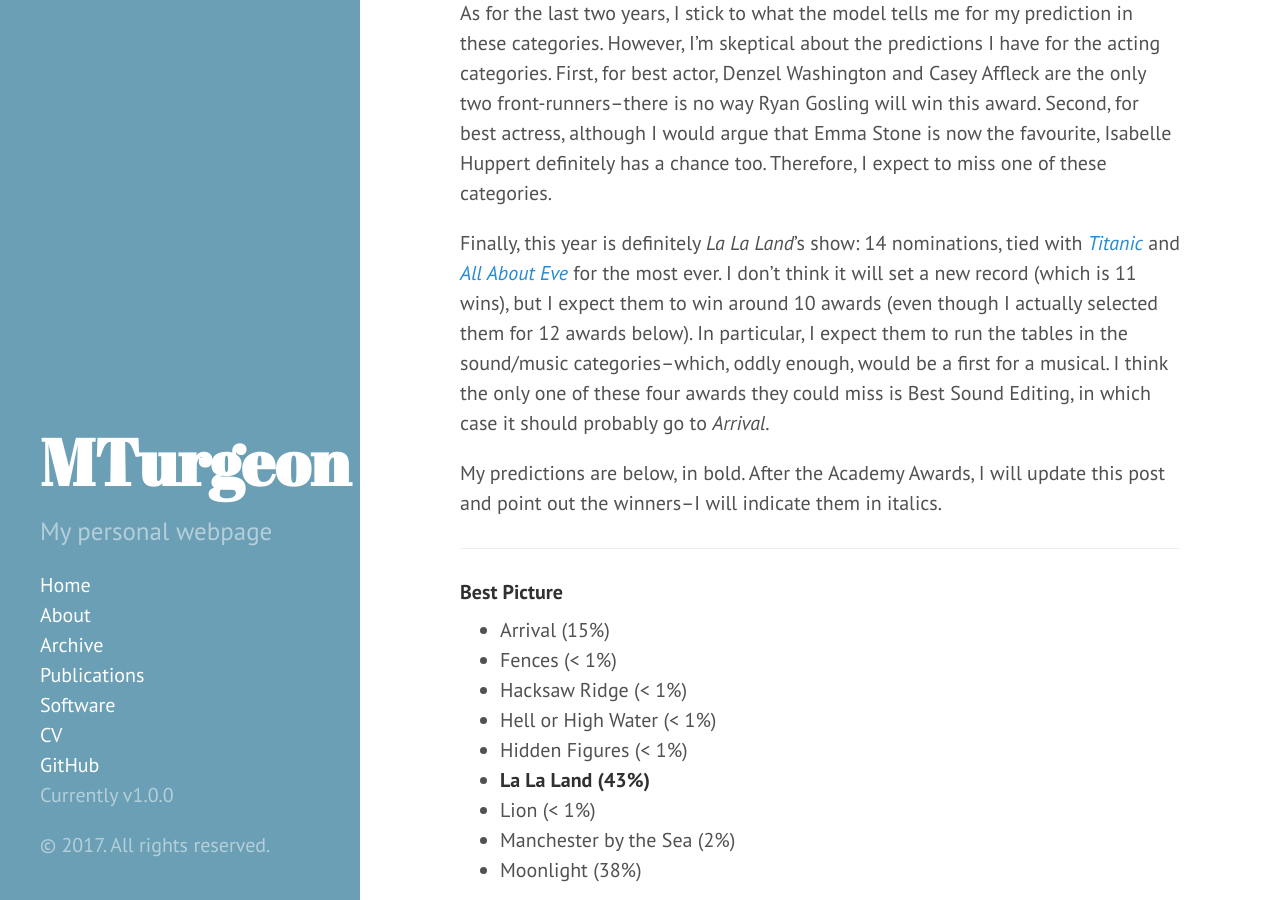
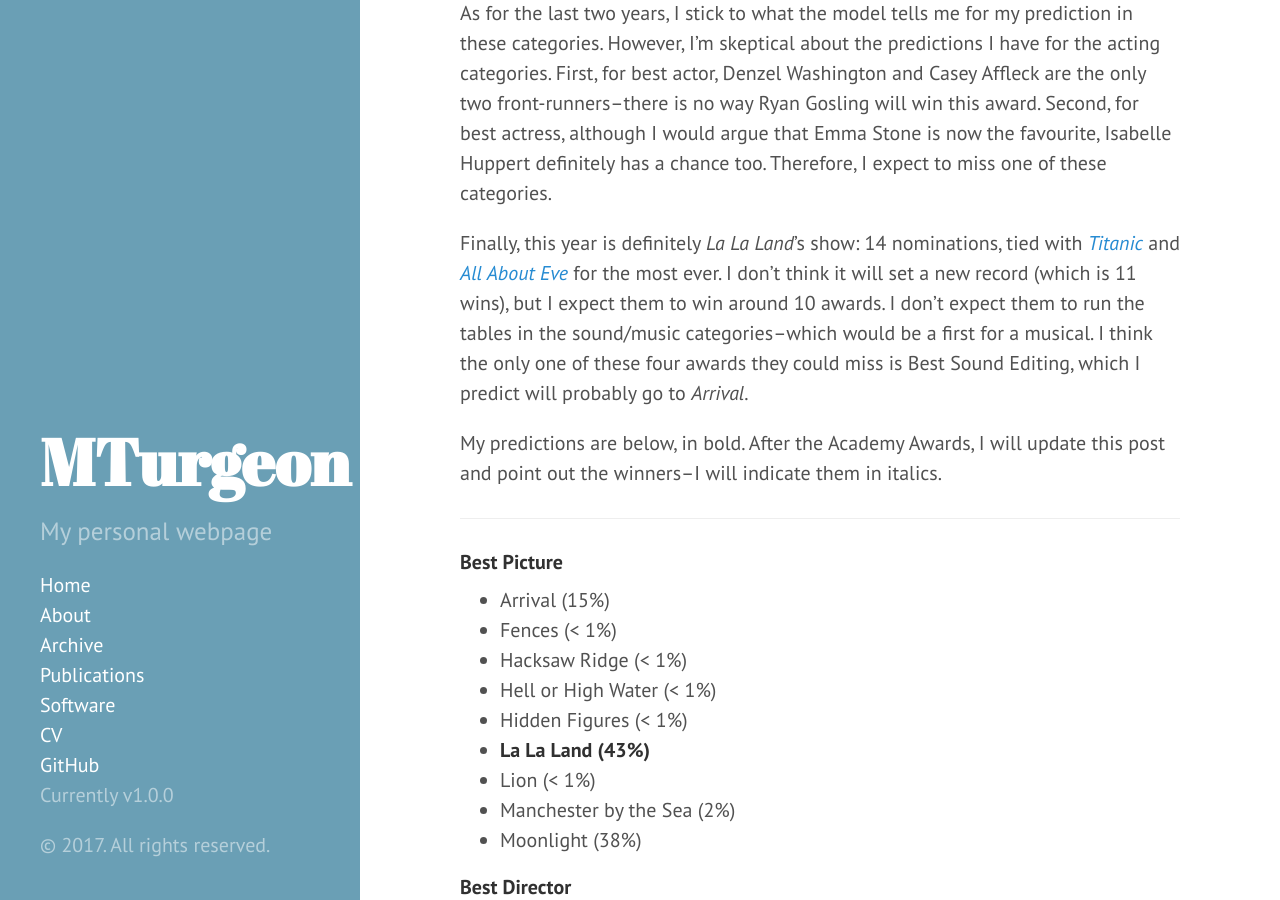
Before and after one commit to turgeonmaxime/old_website, a Jekyll site: the page built from _posts/2017-02-12-oscar-predictions.md, in a window 1280 px wide and 900 px high, scrolled down 322 px. Built offline with Jekyll 4.4.1, drawn with Linux system fonts in a browser that asks for light colours; comment, search, counter and statistics services are not loaded.

Commit message:
changed some predictions

```diff
--- a/_posts/2017-02-12-oscar-predictions.md
+++ b/_posts/2017-02-12-oscar-predictions.md
@@ -10,7 +10,7 @@ For the past few years, I have tried to predict the winners in all categories at
 
 As for the last two years, I stick to what the model tells me for my prediction in these categories. However, I'm skeptical about the predictions I have for the acting categories. First, for best actor, Denzel Washington and Casey Affleck are the only two front-runners--there is no way Ryan Gosling will win this award. Second, for best actress, although I would argue that Emma Stone is now the favourite, Isabelle Huppert definitely has a chance too. Therefore, I expect to miss one of these categories.
 
-Finally, this year is definitely *La La Land*'s show: 14 nominations, tied with [*Titanic*](http://www.imdb.com/title/tt0120338/) and [*All About Eve*](http://www.imdb.com/title/tt0042192/) for the most ever. I don't think it will set a new record (which is 11 wins), but I expect them to win around 10 awards (even though I actually selected them for 12 awards below). In particular, I expect them to run the tables in the sound/music categories--which, oddly enough, would be a first for a musical. I think the only one of these four awards they could miss is Best Sound Editing, in which case it should probably go to *Arrival*.
+Finally, this year is definitely *La La Land*'s show: 14 nominations, tied with [*Titanic*](http://www.imdb.com/title/tt0120338/) and [*All About Eve*](http://www.imdb.com/title/tt0042192/) for the most ever. I don't think it will set a new record (which is 11 wins), but I expect them to win around 10 awards. I don't expect them to run the tables in the sound/music categories--which would be a first for a musical. I think the only one of these four awards they could miss is Best Sound Editing, which I predict will probably go to *Arrival*.
 
 My predictions are below, in bold. After the Academy Awards, I will update this post and point out the winners--I will indicate them in italics.
 
@@ -122,9 +122,9 @@ My predictions are below, in bold. After the Academy Awards, I will update this
 
 #### Best Live Action Short Film
 
-  - Ennemis Interieurs
+  - **Ennemis Interieurs**
   - La Femme et le TGV
-  - **Silent Nights**
+  - Silent Nights
   - Sing
   - Timecode
 
@@ -133,8 +133,8 @@ My predictions are below, in bold. After the Academy Awards, I will update this
   - Blind Vaysha
   - Borrowed Time
   - Pear Cider and Cigarettes
-  - **Pearl**
-  - Piper
+  - Pearl
+  - **Piper**
 
 #### Best Foreign Language Film
 
@@ -154,10 +154,10 @@ My predictions are below, in bold. After the Academy Awards, I will update this
 
 #### Sound Editing
 
-  - Arrival
+  - **Arrival**
   - Deep Water Horizon
   - Hacksaw Ridge
-  - **La La Land**
+  - La La Land
   - Sully
 
 #### Sound Mixing
@@ -204,8 +204,8 @@ My predictions are below, in bold. After the Academy Awards, I will update this
   - Allied
   - Fantastic Beasts and Where to Find Them
   - Florence Foster Jenkins
-  - Jackie
-  - **La La Land**
+  - **Jackie**
+  - La La Land
 
 #### Visual ffects
 
```
